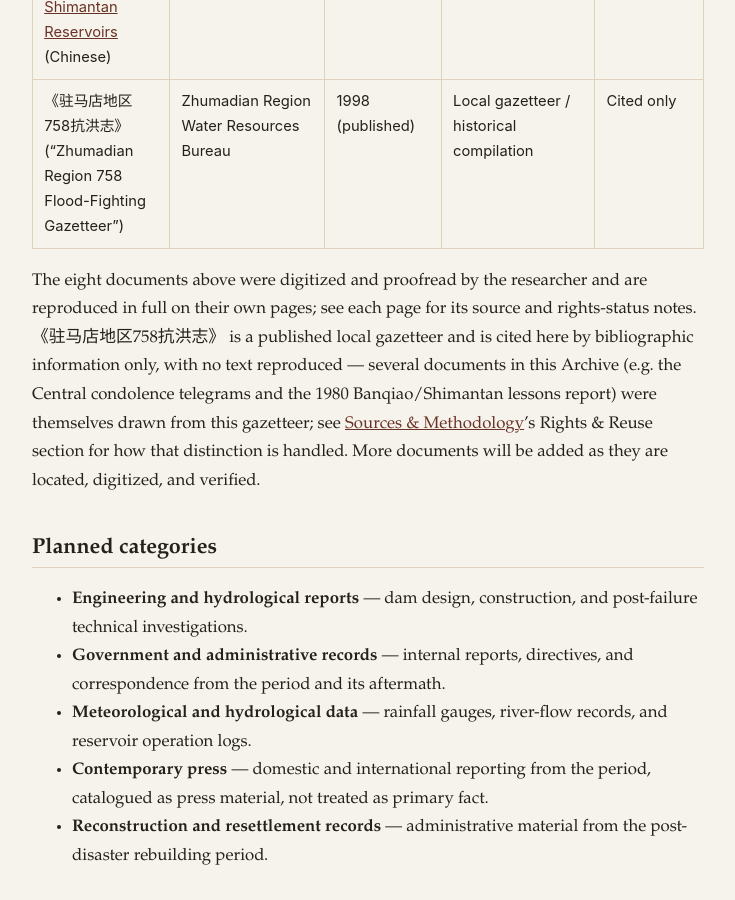
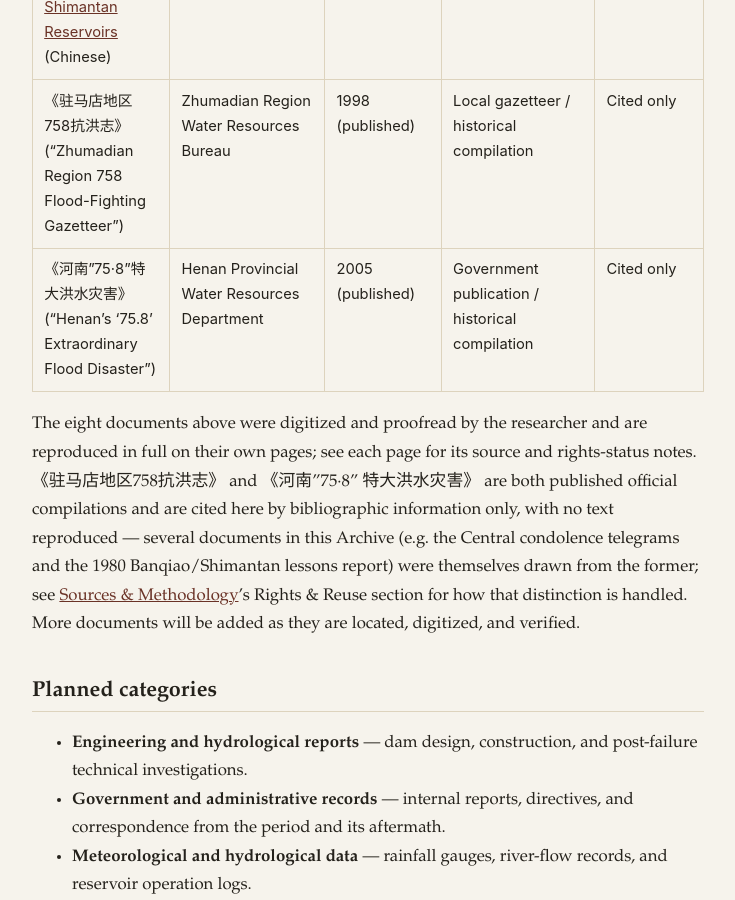
Before and after one commit to Banqiao758/Banqiao758.github.io, a Jekyll site: the page built from en/archive.md, in a window 1280 px wide and 900 px high, scrolled down 3006 px. Shown: the whole window, without its empty margins (272-1007 px from the left). Built offline with Jekyll 4.4.1, drawn with Linux system fonts in a browser that asks for light colours.

Commit message:
Add 河南"75.8"特大洪水灾害 to Official Archive as a citation-only entry
Adds 河南省水利厅《河南"75·8"特大洪水灾害》(黄河水利出版社, 2005) with
rights status "cited only" — bibliographic information only, no text
reproduced, consistent with the prior gazetteer entry's treatment.

Co-Authored-By: Claude Sonnet 5 <noreply@anthropic.com>
Claude-Session: https://claude.ai/code/session_011K8hBuGivVWoMZaUZvczs4

```diff
--- a/en/archive.md
+++ b/en/archive.md
@@ -33,14 +33,16 @@ are working glosses for navigation, not official translations.
 | <a href="{{ '/archive/1975-mwrep-strengthening-flood-safety-report/' | relative_url }}">Ministry of Water Resources and Electric Power: Report to the State Council on Strengthening Flood Prevention and Reservoir Safety Work</a> (Chinese) | Ministry of Water Resources and Electric Power (to the State Council) | Dec 30, 1975 | Formal government report to the State Council | Reproduced in full |
 | <a href="{{ '/archive/1980-banqiao-shimantan-lessons-report/' | relative_url }}">Henan Provincial Water Resources Department Party Group: Report on the Lessons of the "75.8" Failure of the Banqiao and Shimantan Reservoirs</a> (Chinese) | Party Group, Henan Provincial Water Resources Department | Nov 3, 1980 (transmitted Sept 15, 1982) | Internal party/government technical investigation report | Reproduced in full |
 | 《驻马店地区758抗洪志》 ("Zhumadian Region 758 Flood-Fighting Gazetteer") | Zhumadian Region Water Resources Bureau | 1998 (published) | Local gazetteer / historical compilation | Cited only |
+| 《河南"75·8"特大洪水灾害》 ("Henan's '75.8' Extraordinary Flood Disaster") | Henan Provincial Water Resources Department | 2005 (published) | Government publication / historical compilation | Cited only |
 
 The eight documents above were digitized and proofread by the researcher
 and are reproduced in full on their own pages; see each page for its
-source and rights-status notes. 《驻马店地区758抗洪志》 is a published
-local gazetteer and is cited here by bibliographic information only, with
-no text reproduced &mdash; several documents in this Archive (e.g. the
-Central condolence telegrams and the 1980 Banqiao/Shimantan lessons report)
-were themselves drawn from this gazetteer; see
+source and rights-status notes. 《驻马店地区758抗洪志》 and 《河南"75·8"
+特大洪水灾害》 are both published official compilations and are cited here
+by bibliographic information only, with no text reproduced &mdash; several
+documents in this Archive (e.g. the Central condolence telegrams and the
+1980 Banqiao/Shimantan lessons report) were themselves drawn from the
+former; see
 <a href="{{ '/en/methodology/' | relative_url }}">Sources &amp; Methodology</a>'s
 Rights &amp; Reuse section for how that distinction is handled.
 More documents will be added as they are located, digitized, and verified.
```
Also changed, not shown: archive.md (+5 -3 lines).
